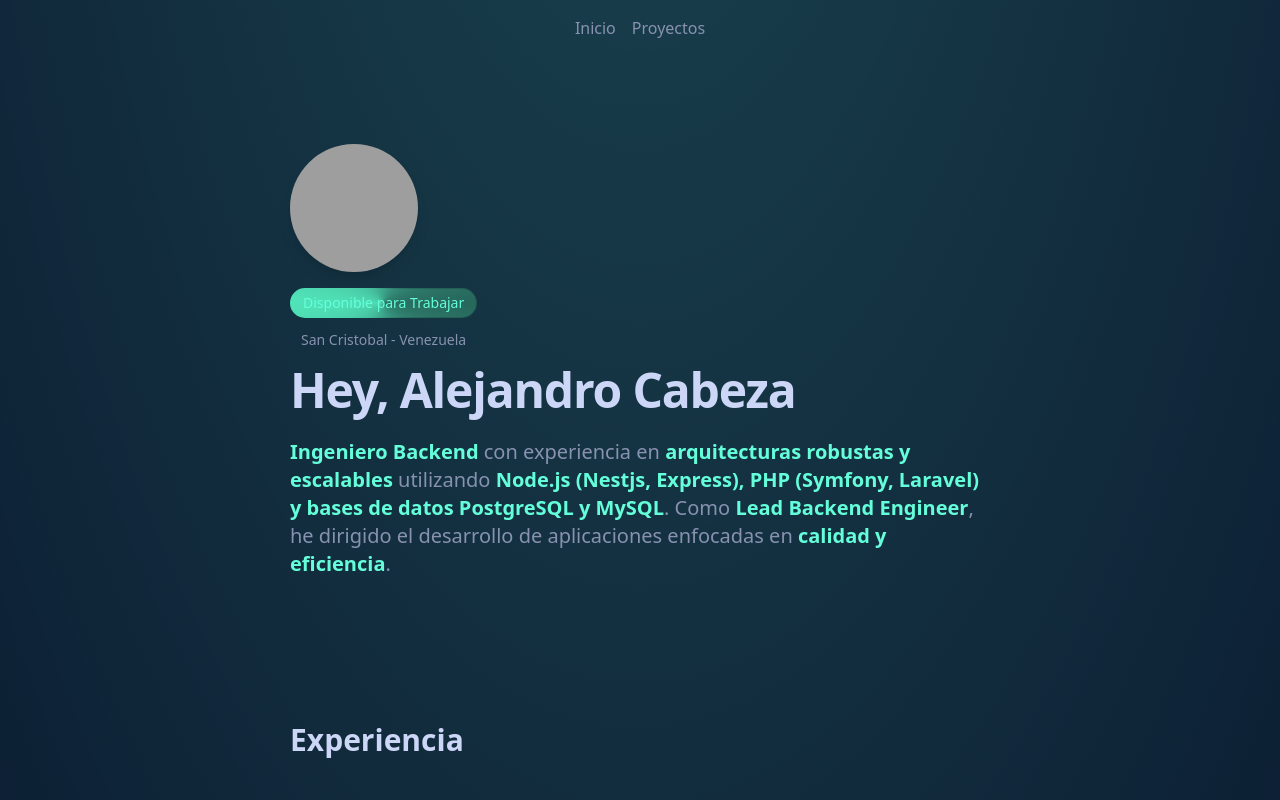
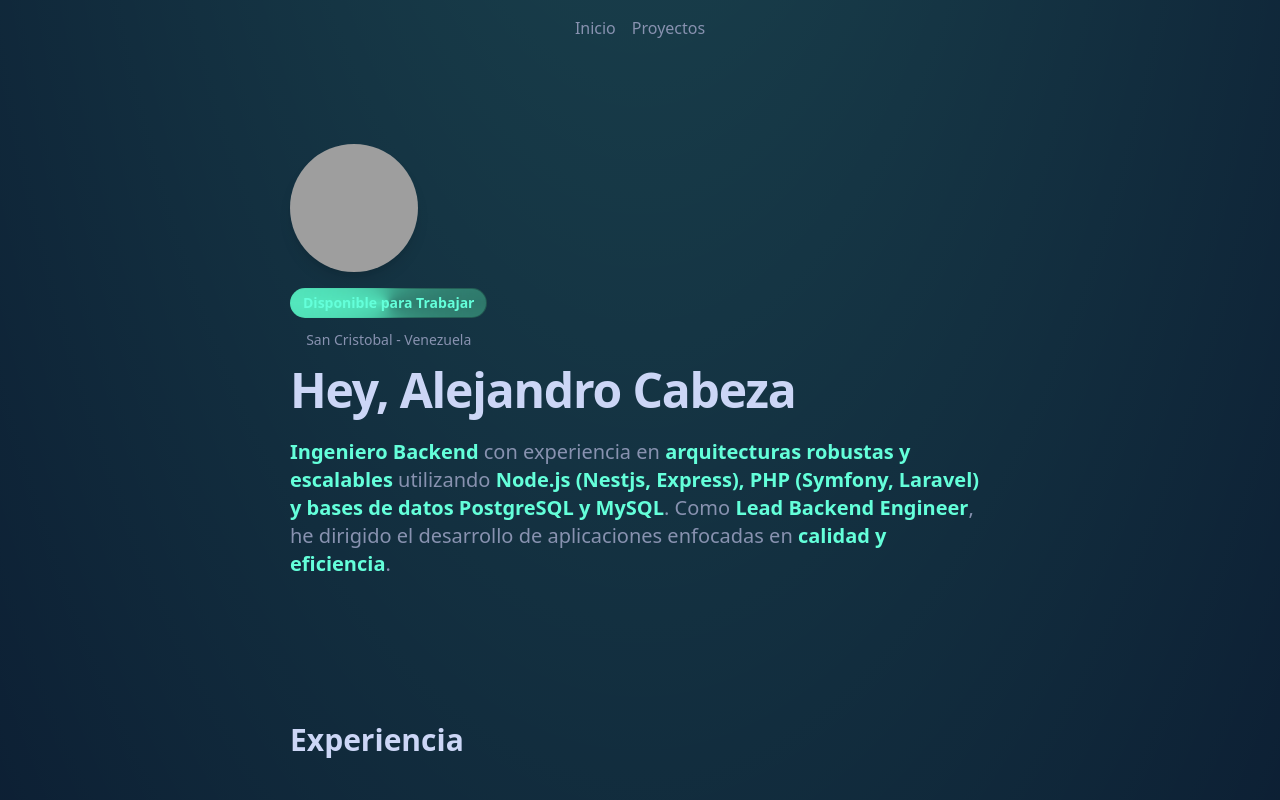
Before and after one commit to Alejocabeza/homepage, an Astro site: page / in a window 1280 px wide. Shown: the top 800 px of the page. Built offline with nearby package versions, Linux system fonts and the light colour scheme; Astro itself is replaced by a stand-in of ours; grey boxes are pictures that could not be loaded.

Commit message:
apply badget

```diff
--- a/src/components/ui/section/hero/badge.astro
+++ b/src/components/ui/section/hero/badge.astro
@@ -1,12 +1,27 @@
+---
+import { basics } from "@cv";
+
+const isAvailable = basics.available;
+---
+
 <div class="flex items-center">
   <span class="relative inline-flex overflow-hidden rounded-full p-[1px]">
-    <span
-      class="absolute inset-[-1000%] animate-[spin_2s_linear_infinite] bg-[conic-gradient(from_90deg_at_50%_50%,#51E4B8_0%,#21554E_50%,#51E4B8_100%)]"
-    ></span>
+    {
+      isAvailable ? (
+        <span class="absolute inset-[-1000%] animate-[spin_2s_linear_infinite] bg-[conic-gradient(from_90deg_at_50%_50%,#51E4B8_0%,#21554E_50%,#51E4B8_100%)]" />
+      ) : (
+        <span class="absolute inset-[-1000%] animate-[spin_2s_linear_infinite] bg-[conic-gradient(from_90deg_at_50%_50%,#ef4444_0%,#7f1d1d_50%,#ef4444_100%)]" />
+      )
+    }
     <div
-      class="inline-flex items-center justify-center w-full px-3 py-1 text-sm text-accent bg-accent/10 rounded-full cursor-pointer backdrop-blur-3xl whitespace-nowrap"
+      class:list={[
+        "inline-flex items-center justify-center w-full px-3 py-1 text-sm font-semibold rounded-full cursor-pointer backdrop-blur-3xl whitespace-nowrap",
+        isAvailable
+          ? "text-accent bg-accent/20"
+          : "text-red-400 bg-red-400/20",
+      ]}
     >
-      <slot />
+      {isAvailable ? "Disponible para Trabajar" : "No Disponible Actualmente"}
     </div>
   </span>
 </div>
--- a/src/section/home/hero.astro
+++ b/src/section/home/hero.astro
@@ -15,7 +15,7 @@ import Container from "@/components/ui/container.astro";
         alt={basics.name}
       />
       <div class="flex justify-start items-center flex-col gap-3">
-        <Badge>Disponible para Trabajar</Badge>
+        <Badge />
         <p class="text-sm text-text-secondary">
           {basics.location.city} - {basics.location.region}
         </p>
```
